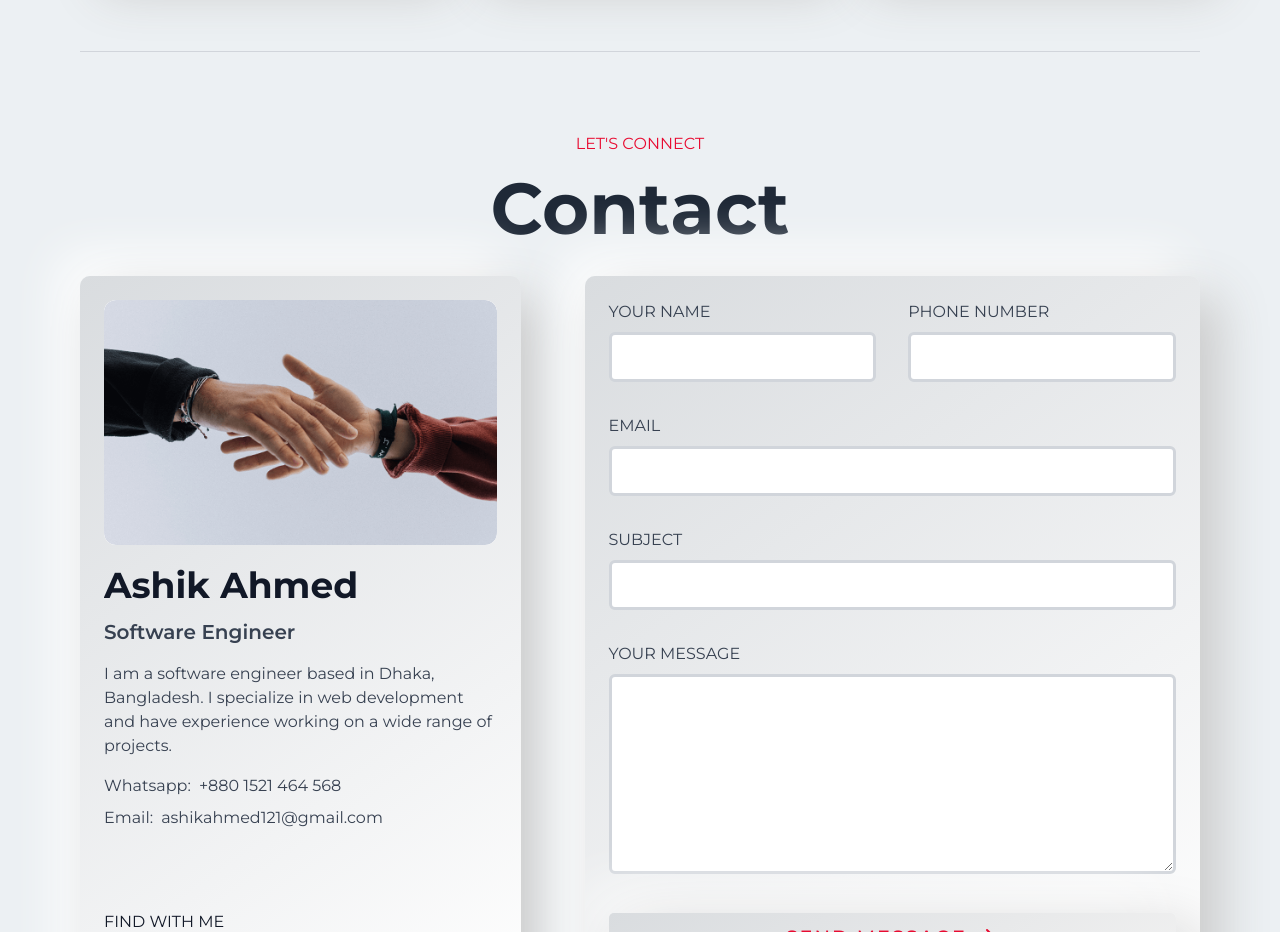
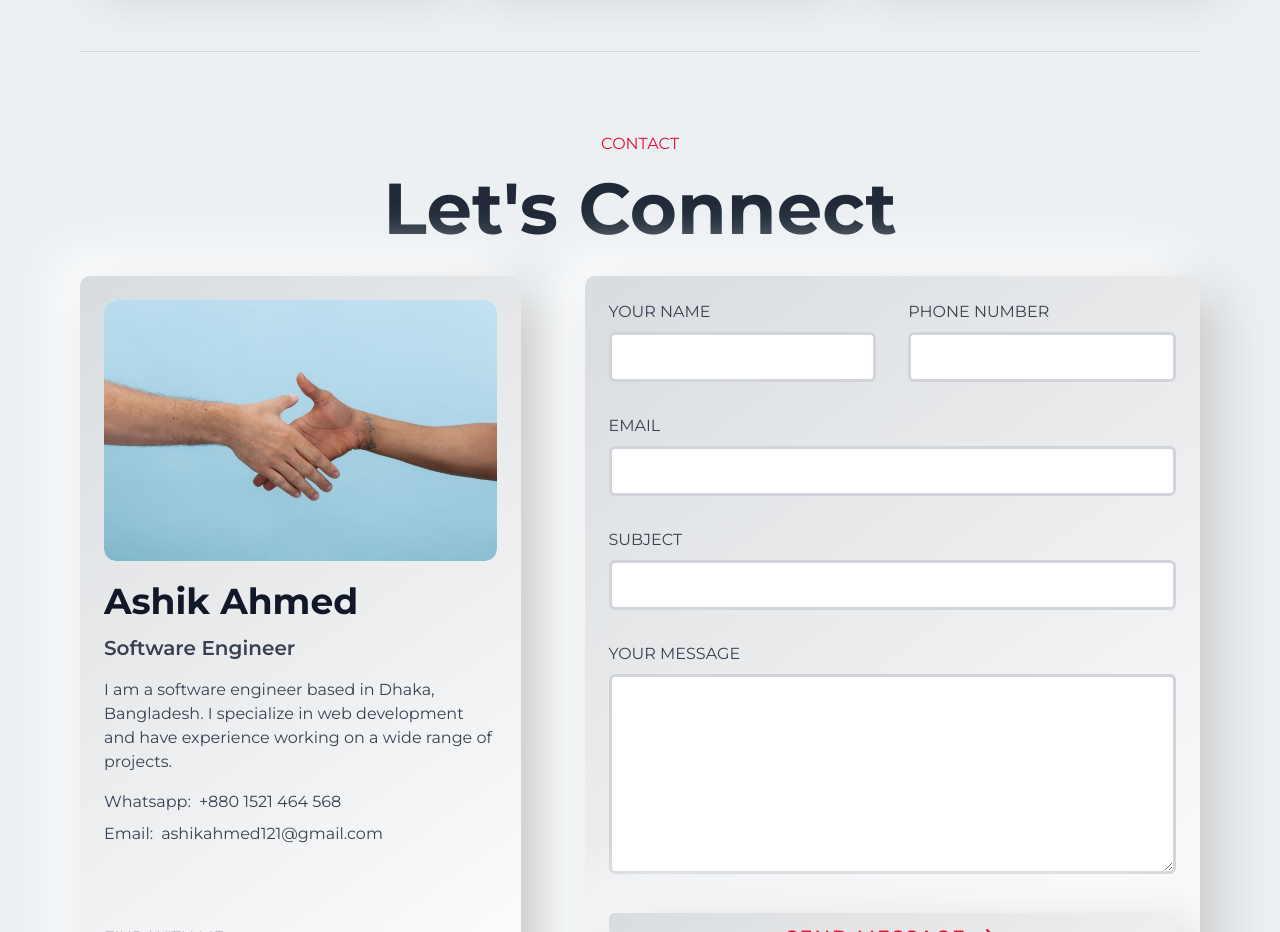
Before and after one commit to Ashik-Ahmed/ashik_ahmed, a Next.js app: page / in a window 1280 px wide. Shown: the part 6840-7772 px from the top of the page. Built offline with nearby package versions, Linux system fonts and the light colour scheme.

Commit message:
contact section title and image changed

```diff
--- a/src/app/components/Contact/Contact.jsx
+++ b/src/app/components/Contact/Contact.jsx
@@ -45,15 +45,15 @@ const Contact = () => {
     return (
         <section id='contact' className='container py-20 mx-auto border-b border-gray-300'>
             <div className='text-center'>
-                <p className=' text-primary'>LET&apos;S CONNECT</p>
-                <h2 className='text-4xl md:text-7xl font-bold text-gray-800 my-4'>Contact</h2>
+                <p className=' text-primary'>CONTACT</p>
+                <h2 className='text-4xl md:text-7xl font-bold text-gray-800 my-4'>Let&apos;s Connect</h2>
             </div>
 
             <div className="flex flex-col md:flex-row gap-16 mt-8">
                 <div className={`${styles.card} md:w-5/12 relative flex flex-col justify-between gap-4 rounded-xl bg-white bg-clip-border text-gray-700 shadow-md group`}>
                     <div className="w-full  bg-white rounded-xl overflow-hidden">
                         <Image
-                            src="/contact.png"
+                            src="/contact.jpg"
                             alt="contact ashik ahmed"
                             width={288}
                             height={288}
```
Also changed, not shown: public/contact.jpg (added).
